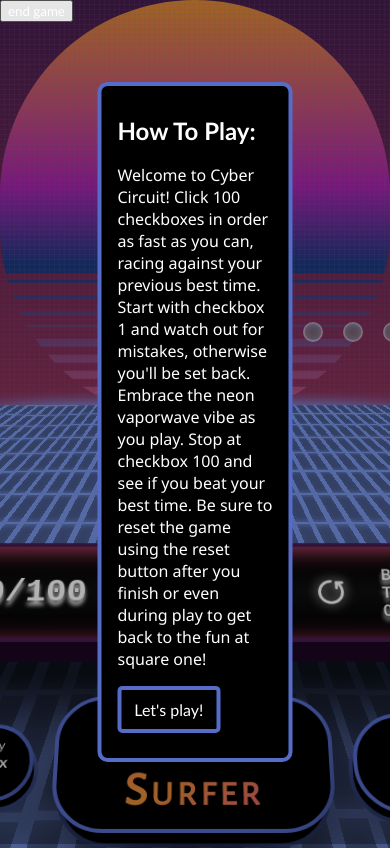
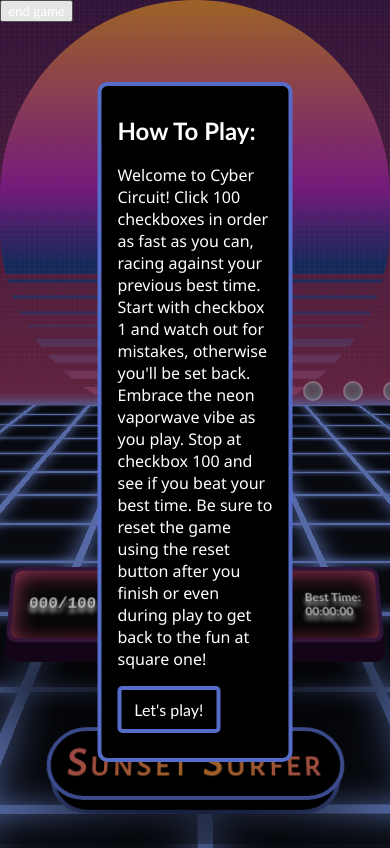
Before and after one commit to Its-A-Mia/SunsetSurfer, a React (Create React App) app: page / in a window 390 px wide. Shown: the top 848 px of the page. Built offline with nearby package versions, Linux system fonts and the light colour scheme.

Commit message:
fixed responsiveness

```diff
--- a/src/App.js
+++ b/src/App.js
@@ -1,6 +1,7 @@
 import React, { createContext, useEffect, useState } from 'react';
 import Background from './components/Background/Background.js';
 import Checkboxes from './components/Checkboxes/Checkboxes.js';
+import ComboClicks from './components/ComboClicks/ComboClicks.js';
 import Footer from './components/Footer/Footer.js';
 import ScoreBar from './components/ScoreBar/ScoreBar.js';
 import Instructions from './components/StarterMessage/Instructions.js';
@@ -17,6 +18,9 @@ function App() {
 
   //allows us to control when certain functions are called
   const [checkpoint, setCheckpoint] = useState('startScreen');
+
+  //shows combo length
+  const [comboClicks, setComboClicks] = useState(0);
 
   useEffect(() => {
     const checkboxWrapper = document.querySelector('.checkboxes');
@@ -44,6 +48,7 @@ function App() {
   function onClickApp() {
     if (currentKey === 1 || currentKey === 101) return;
     setCurrentKey(currentKey - 1);
+    setComboClicks(0);
   }
 
   function endGame(event) {
@@ -53,11 +58,14 @@ function App() {
 
   return (
     <div className="App" onClick={onClickApp}>
-      <GameContext.Provider value={{ currentKey, setCurrentKey, checkpoint, setCheckpoint, startGame }}>
+      <GameContext.Provider
+        value={{ currentKey, setCurrentKey, checkpoint, setCheckpoint, comboClicks, setComboClicks, startGame }}
+      >
         <Instructions />
         <button onClick={(e) => endGame(e)} style={{ position: 'fixed', inset: '0 auto auto 0', zIndex: '2' }}>
           end game
         </button>
+        <ComboClicks />
         <Checkboxes />
         <div>
           <ScoreBar />
--- a/src/components/Background/Background.css
+++ b/src/components/Background/Background.css
@@ -12,7 +12,7 @@
 .grid-container {
   z-index: -1;
   position: absolute;
-  width: 300%;
+  width: 400em;
   height: 100%;
   perspective: 50em;
   transition: transform 200ms;
--- a/src/components/Checkbox/Checkbox.js
+++ b/src/components/Checkbox/Checkbox.js
@@ -1,11 +1,11 @@
-import React, { useContext, useEffect, useState } from 'react';
+import React, { useContext, useEffect } from 'react';
 import './Checkbox.css';
 import '../Checkboxes/Checkboxes.js';
 import { GameContext } from '../../App';
 
 const Checkbox = (props) => {
-  const { currentKey, setCurrentKey, checkpoint, setCheckpoint, startGame } = useContext(GameContext);
-  // const [isPulseAnimationActive, setIsPulseAnimationActive] = useState('false');
+  const { currentKey, setCurrentKey, checkpoint, setCheckpoint, setComboClicks, comboClicks, startGame } =
+    useContext(GameContext);
 
   function getRandomInteger(max, min) {
     return Math.random() * (max - min + 1) + min;
@@ -17,6 +17,7 @@ const Checkbox = (props) => {
       setCheckpoint('gameStart'); //sets checkpoint to 1 allowing timer logic to run (next changecheckpoint() call in Timer.js)
       startGame();
     }
+    setComboClicks(comboClicks + 1);
     setCurrentKey(currentKey + 1);
   }
 
--- a/src/components/ComboClicks/ComboClicks.css
+++ b/src/components/ComboClicks/ComboClicks.css
@@ -0,0 +1,27 @@
+.combo-clicks-container {
+  transition: opacity 1000ms;
+}
+
+.combo-clicks-value {
+  transition: color 1s;
+}
+
+.container-pop {
+  animation: container-pop 300ms forwards;
+}
+
+.value-pop {
+  animation: value-pop 1000ms forwards;
+}
+
+@keyframes container-pop {
+  0% {
+    transform: scale(1);
+  }
+  50% {
+    transform: scale(1.1) rotate(3deg);
+  }
+  100% {
+    transform: scale(1);
+  }
+}
--- a/src/components/ComboClicks/ComboClicks.js
+++ b/src/components/ComboClicks/ComboClicks.js
@@ -0,0 +1,45 @@
+import React, { useContext, useEffect, useState } from 'react';
+import { GameContext } from '../../App';
+import './ComboClicks.css';
+
+const ComboClicks = () => {
+  const { comboClicks, setComboClicks } = useContext(GameContext);
+  const [isContainerPopActive, setIsContainerPopActive] = useState(false);
+
+  useEffect(() => {
+    // reset combo if it takes too long to click another checkbox
+    const timeToReset = 1000;
+    const resetComboClicks = setTimeout(() => {
+      setComboClicks(0);
+    }, timeToReset);
+
+    const comboClicks = document.querySelector('.combo-clicks-container');
+
+    if (!!isContainerPopActive) {
+      comboClicks.style.opacity = '100';
+    } else {
+      comboClicks.style.opacity = '0';
+    }
+
+    if (comboClicks > 0) {
+      setIsContainerPopActive(true);
+    }
+
+    return () => {
+      clearTimeout(resetComboClicks);
+    };
+  }, [comboClicks, setComboClicks, isContainerPopActive]);
+
+  return (
+    <div
+      className={isContainerPopActive ? 'combo-clicks-container container-pop' : 'combo-clicks-container'}
+      onAnimationEnd={() => setIsContainerPopActive(false)}
+    >
+      <h3>
+        Combo Clicks: <span className={'combo-clicks-value'}>{comboClicks}</span>
+      </h3>
+    </div>
+  );
+};
+
+export default ComboClicks;
--- a/src/components/Footer/Footer.css
+++ b/src/components/Footer/Footer.css
@@ -63,6 +63,12 @@ footer {
   }
 }
 
+@media (max-width: 760px) {
+  .footer-links {
+    display: none;
+  }
+}
+
 @keyframes textRipple {
   0% {
     background-position: left;
--- a/src/components/Footer/Footer.js
+++ b/src/components/Footer/Footer.js
@@ -5,7 +5,7 @@ const Footer = () => {
   return (
     <footer>
       <div className="footerContainer">
-        <div className="text-bg">
+        <div className="text-bg footer-links">
           <p>Inspired by</p>
           <a href="https://checkboxrace.com/" target="_blank" rel="noreferrer">
             Checkbox Race
@@ -18,7 +18,7 @@ const Footer = () => {
           <span className="text-bg-center-perspective"></span>
         </span>
 
-        <div className="text-bg">
+        <div className="text-bg footer-links">
           <a
             className="footerSVG"
             href="https://github.com/Its-A-Mia/RecreateCheckboxRace"
--- a/src/components/Reset/Reset.css
+++ b/src/components/Reset/Reset.css
@@ -12,3 +12,9 @@
 .reset:hover {
   transform: rotate(-360deg);
 }
+
+@media (max-width: 535px) {
+  .reset {
+    transform: scale(0.8);
+  }
+}
--- a/src/components/ScoreBar/ScoreBar.css
+++ b/src/components/ScoreBar/ScoreBar.css
@@ -6,6 +6,7 @@
 
 .score-bar-items {
   display: flex;
+  flex-wrap: wrap;
   align-items: center;
   padding: 1.25em 3em;
   background: linear-gradient(180deg, rgba(0, 0, 0, 1) 0%, rgb(15, 15, 15) 50%, rgba(0, 0, 0, 1) 100%);
@@ -16,3 +17,9 @@
   text-shadow: 0 5px 4px white;
   transform: rotateX(20deg);
 }
+
+@media (max-width: 535px) {
+  .score-bar-items {
+    padding: 1.25em 1em;
+  }
+}
--- a/src/components/StarterMessage/Instructions.css
+++ b/src/components/StarterMessage/Instructions.css
@@ -48,7 +48,7 @@
   }
 }
 
-@media (max-width: 400px) {
+@media (max-width: 535px) {
   .startermessage {
     left: 33%;
   }
--- a/src/index.css
+++ b/src/index.css
@@ -3,7 +3,7 @@
   flex-direction: column;
   align-items: center;
   justify-content: flex-end;
-  gap: calc(25% - 30px);
+  gap: calc(25% - 4em);
   height: 100vh;
 }
 
@@ -25,7 +25,6 @@ body {
 
 h1 {
   margin: 0;
-  padding: 0 10px;
   font-family: 'Alegreya Sans SC', sans-serif;
   /* font-family: 'Cinzel', serif; */
   font-size: 4.5rem;
@@ -62,9 +61,27 @@ a:hover {
   color: #cb5e6c;
 }
 
-@media (max-width: 1000px) {
+@media (max-width: 1020px) {
   h1 {
     font-size: 3rem;
+  }
+
+  h3 {
+    font-size: 1.5rem;
+  }
+}
+
+@media (max-width: 535px) {
+  h1 {
+    font-size: 2.6rem;
+  }
+
+  h3 {
+    font-size: 1rem;
+  }
+
+  h4 {
+    font-size: 0.75rem;
   }
 }
 
```
